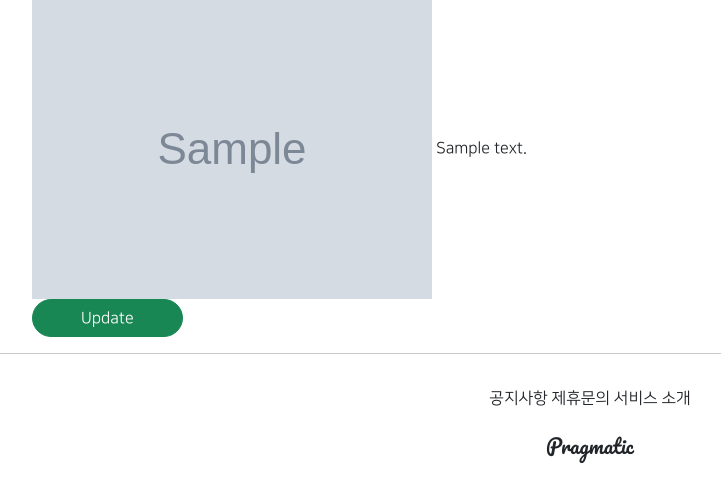
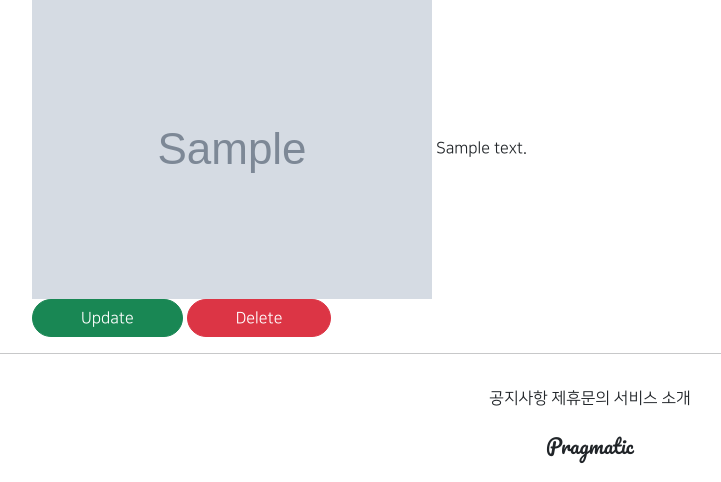
Before and after one commit to hanbitgoun/djangoproject_02, a Django app: page /articles/detail/1 in a window 1280 px wide. Shown: the part 319-801 px from the top of the page, without its empty margins (50-771 px from the left). Run offline with Django 3.2, Linux system fonts and the light colour scheme; tables that the repository leaves empty hold one stand-in row (values such as "Sample post"); grey boxes marked "Sample" are stand-in pictures; parts of the project's set-up code (start-up, migrations or seed data) failed here and were passed over; some libraries are stand-ins or nearby versions.

Commit message:
20210804_w commit_2_1

```diff
--- a/articleapp/templates/articleapp/detail.html
+++ b/articleapp/templates/articleapp/detail.html
@@ -18,6 +18,11 @@
                 class="btn btn-success rounded-pill px-5">
                     Update
                 </a>
+
+                 <a href="{% url 'articleapp:delete' pk=target_article.pk %}"
+                class="btn btn-danger rounded-pill px-5">
+                    Delete
+                </a>
             </div>
         </div>
 
--- a/articleapp/urls.py
+++ b/articleapp/urls.py
@@ -1,7 +1,7 @@
 from django.urls import path
 from django.views.generic import TemplateView
 
-from articleapp.views import ArticleCreateView, ArticleDetailView, ArticleUpdateView
+from articleapp.views import ArticleCreateView, ArticleDetailView, ArticleUpdateView, ArticleDeleteView
 
 app_name = 'articleapp'
 
@@ -10,4 +10,5 @@ urlpatterns = [
     path('create/', ArticleCreateView.as_view(), name='create'),
     path('detail/<int:pk>', ArticleDetailView.as_view(), name='detail'),
     path('update/<int:pk>', ArticleUpdateView.as_view(), name='update'),
+    path('delete/<int:pk>', ArticleDeleteView.as_view(), name='delete'),
 ]
--- a/articleapp/views.py
+++ b/articleapp/views.py
@@ -2,7 +2,7 @@ from django.shortcuts import render
 
 # Create your views here.
 from django.urls import reverse_lazy, reverse
-from django.views.generic import CreateView, DetailView, UpdateView
+from django.views.generic import CreateView, DetailView, UpdateView, DeleteView
 
 from articleapp.form import ArticleCreationForm
 from articleapp.models import Article
@@ -33,3 +33,10 @@ class ArticleUpdateView(UpdateView):
 
     def get_success_url(self):
         return reverse('articleapp:detail', kwargs={'pk': self.object.pk})
+
+
+class ArticleDeleteView(DeleteView):
+    model = Article
+    context_object_name = 'target_article'
+    success_url = reverse_lazy('articleapp:list')
+    template_name = 'articleapp/delete.html'
```
Also changed, not shown: articleapp/templates/articleapp/delete.html (added, +19 -0 lines).
